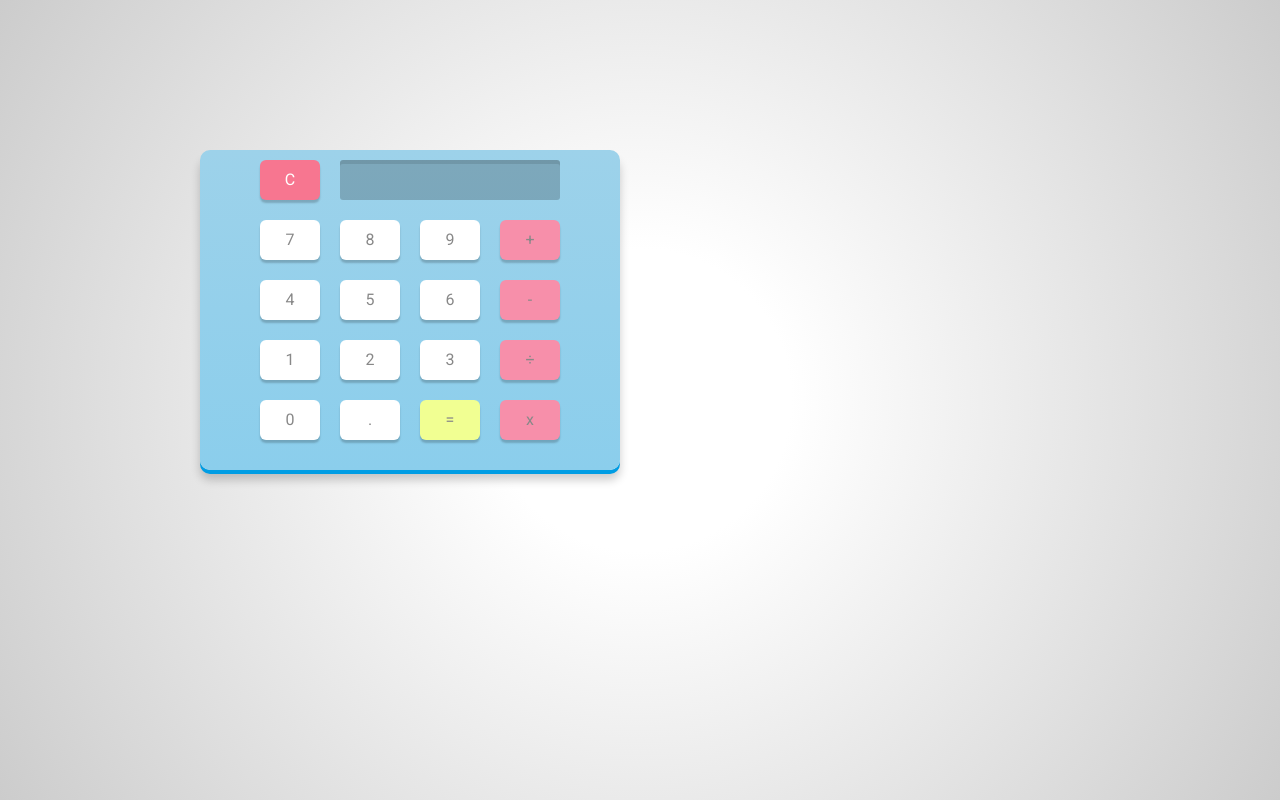
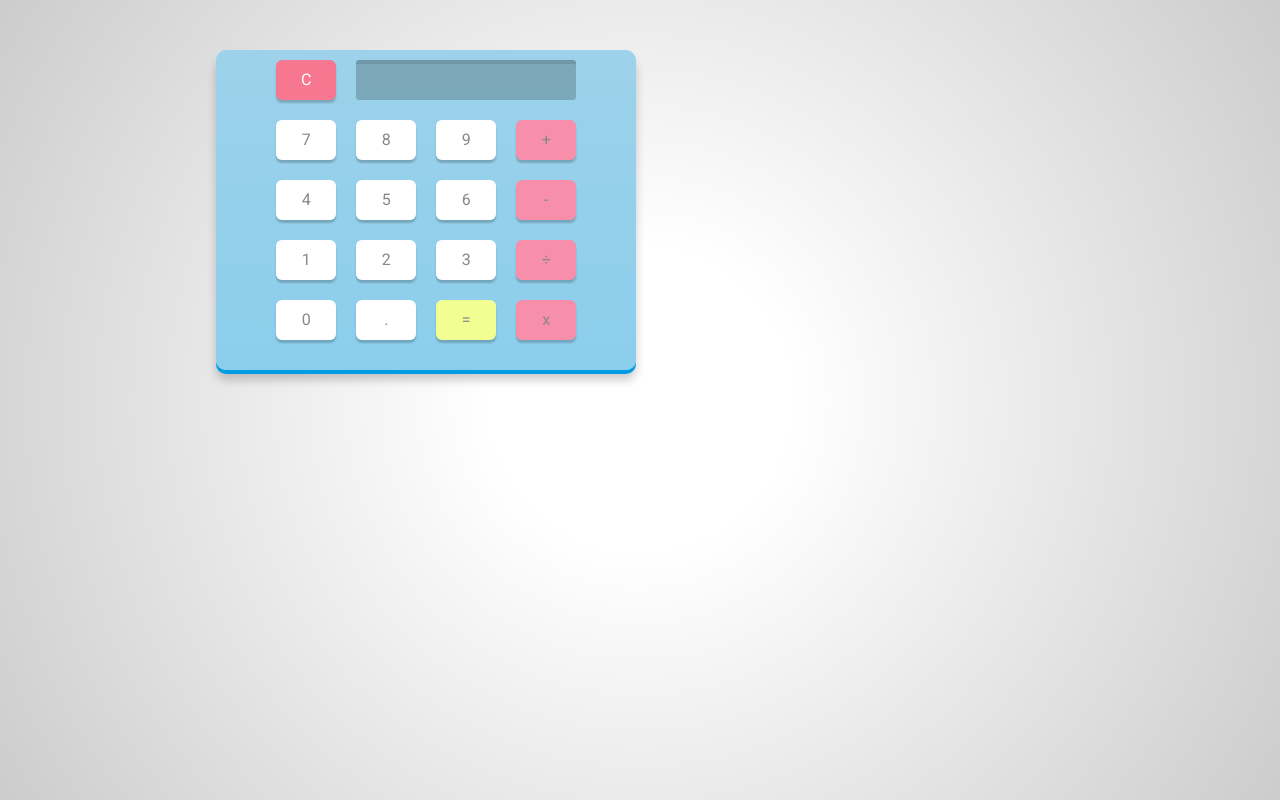
Before and after one commit to DarkNightone/Darknightone.github.io, a plain HTML site: page MayTinh/index.html in a window 1280 px wide. Drawn offline with Linux system fonts and the light colour scheme.

Commit message:
Update style.css

```diff
--- a/MayTinh/style.css
+++ b/MayTinh/style.css
@@ -11,8 +11,8 @@ html{
 #container{
     width:420px;
     position: relative;
-    top: 150px;
-    left: 200px;
+    top: 50px;
+    left: 216.25px;
     height: auto;
     background-color:#9dd2ea;
     box-shadow:0px 4px 4px #009dea;
```
